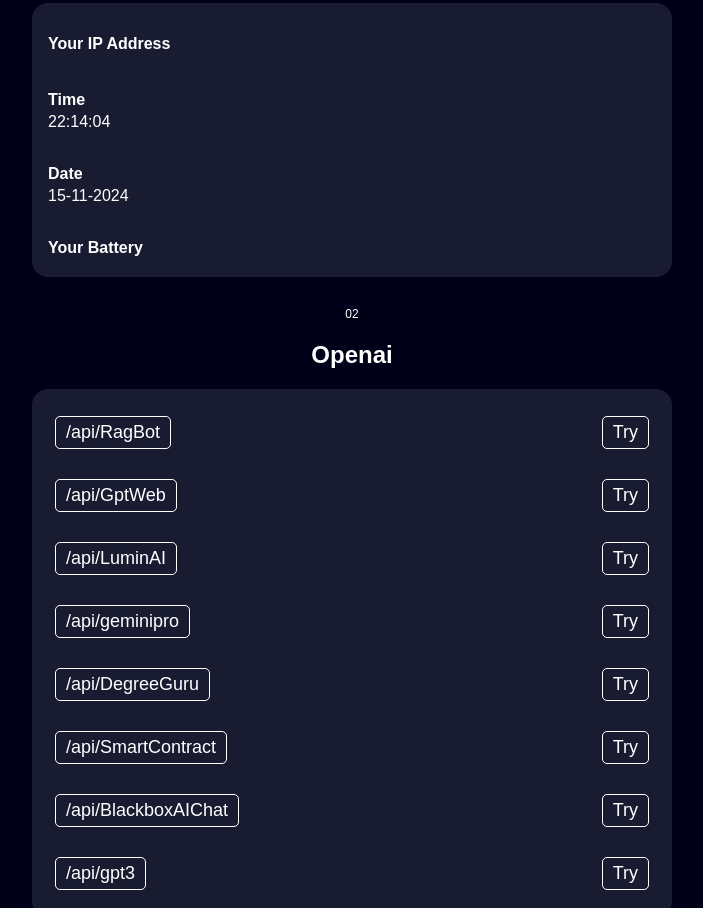
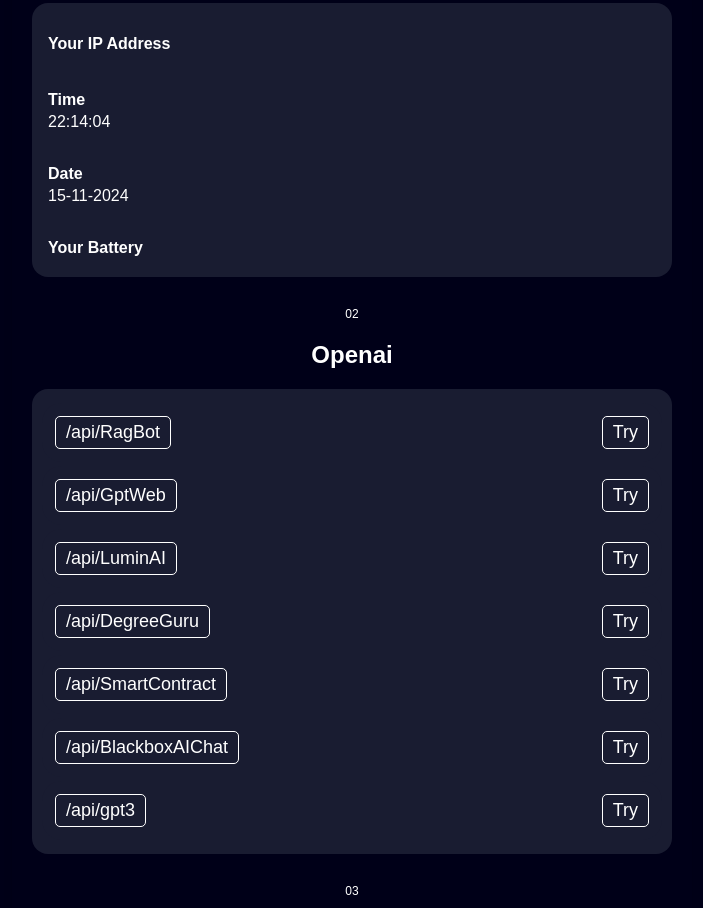
Before and after one commit to rioowho/api.riooxdzzz, a website: page index.html in a window 1280 px wide. Shown: the part 260-1168 px from the top of the page, without its empty margins (288-991 px from the left). Drawn offline with Linux system fonts and the light colour scheme; no server answers.

Commit message:
Add files via upload

```diff
--- a/index.html
+++ b/index.html
@@ -160,10 +160,6 @@
       <a href="/api/luminai?message=hai" class="btn-link">Try</a>
     </div>
     <div class="btn">
-      <div class="btn-link">/api/geminipro</div>
-      <a href="/api/geminipro?message=hallo geminipro" class="btn-link">Try</a>
-    </div>
-    <div class="btn">
       <div class="btn-link">/api/DegreeGuru</div>
       <a href="/api/degreeguru?message=hai" class="btn-link">Try</a>
     </div>
```
